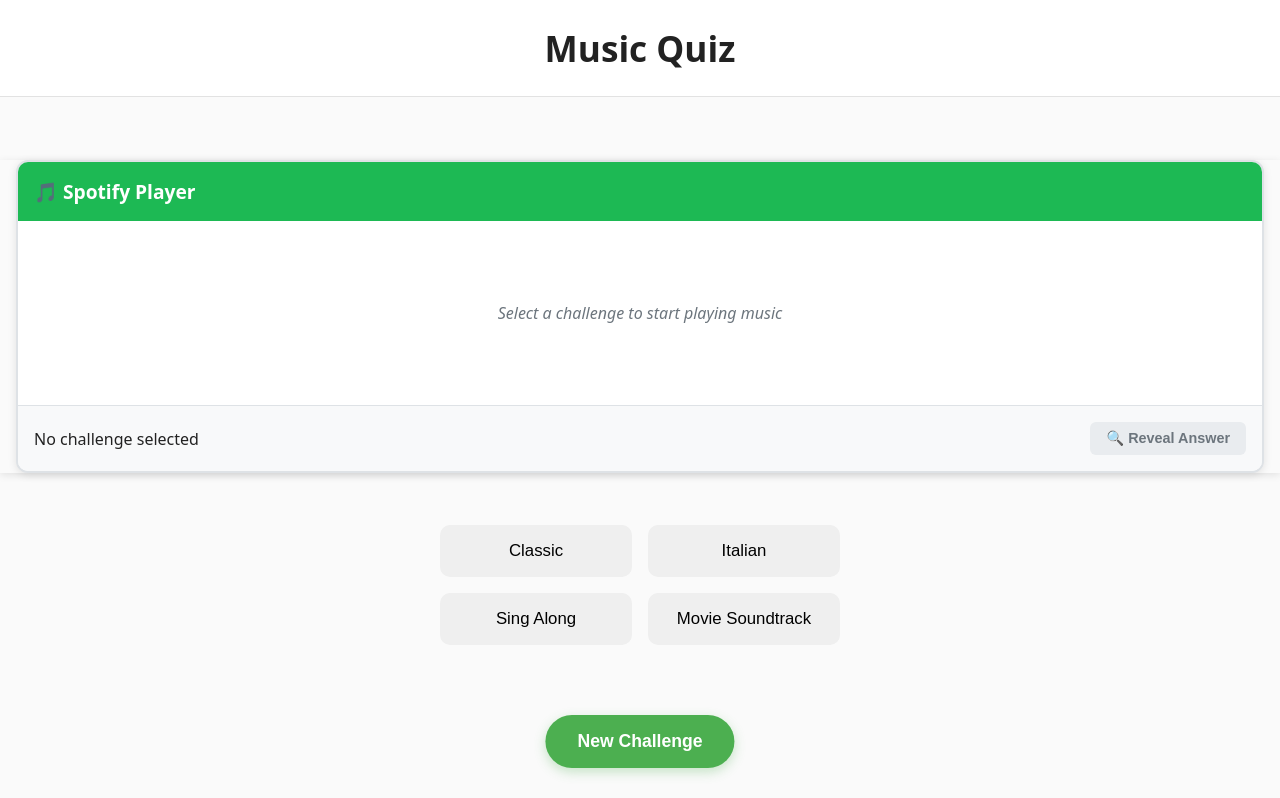
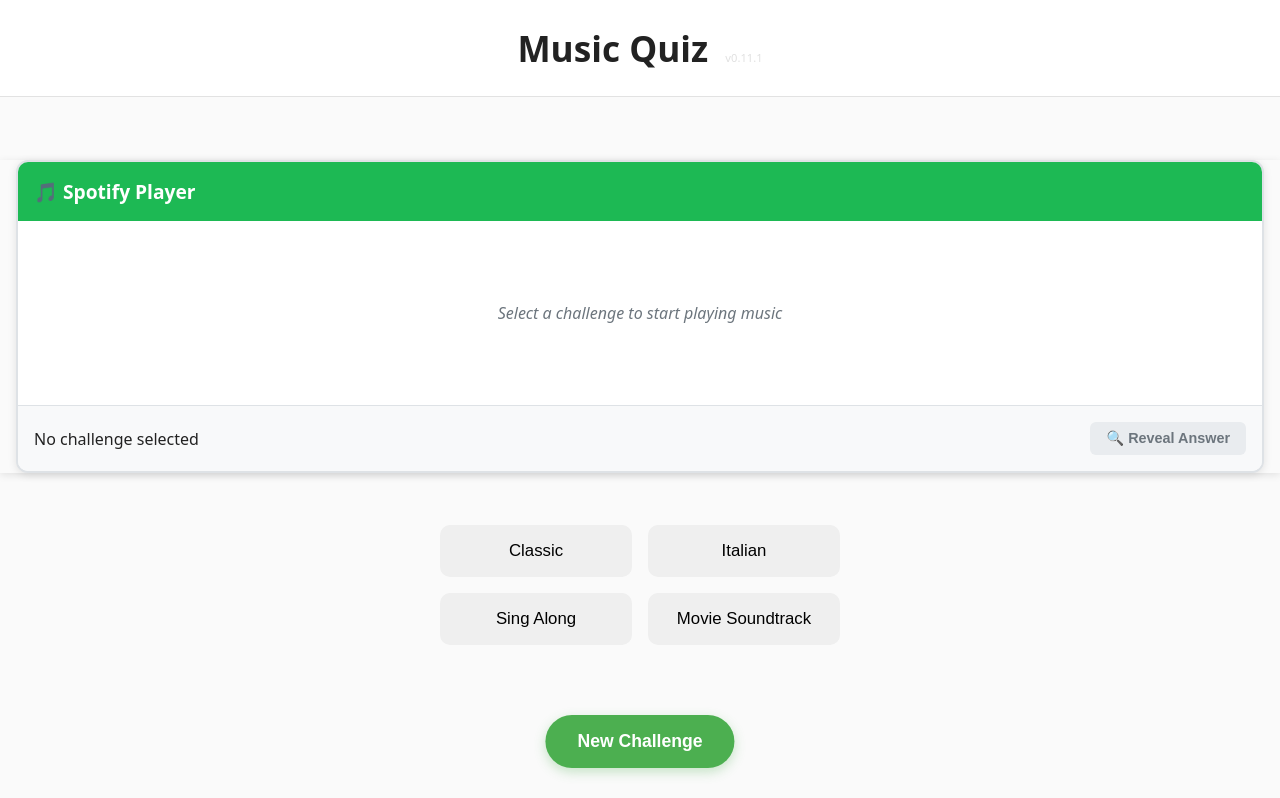
Before and after one commit to flyingfrog81/musicquizz, a plain HTML site: page index.html in a window 1280 px wide. Drawn offline with Linux system fonts and the light colour scheme.

Commit message:
feat: add subtle version number display on main screen (v0.11.1)
✨ New Feature:
- Version number now appears next to 'Music Quiz' title on initial load
- Subtle light grey styling with reduced opacity for minimal visual impact
- Automatically shows current APP_VERSION from code

🎨 Design:
- Small font size (0.7rem) and light weight (400)
- Light grey color (#ccc) with 60% opacity
- Smart display logic: only shows on main title, disappears during navigation
- Maintains clean UI during gameplay while providing version reference

💡 Benefits:
- Easy version identification for debugging and support
- Automatic version sync with code changes
- Non-intrusive user experience
- Helpful for development and deployment tracking

```diff
--- a/app.js
+++ b/app.js
@@ -10,7 +10,7 @@ const challengeContainer    = document.getElementById("challenge");
 // VERSION INFO
 // ---------------------------------------------------------
 
-const APP_VERSION = '0.11.0';
+const APP_VERSION = '0.11.1';
 
 
 // ---------------------------------------------------------
@@ -409,7 +409,14 @@ function initializeSpotifyPlayer() {
 
 // Update page title dynamically
 function updateTitle(newTitle) {
-  document.querySelector('h1').textContent = newTitle;
+  const h1 = document.querySelector('h1');
+
+  // Show version number only on initial "Music Quiz" title
+  if (newTitle === 'Music Quiz') {
+    h1.innerHTML = `Music Quiz <span class="version-number">v${APP_VERSION}</span>`;
+  } else {
+    h1.textContent = newTitle;
+  }
 }
 
 // Render category buttons
--- a/styles.css
+++ b/styles.css
@@ -23,6 +23,14 @@ h1 {
   margin: 0;
   font-size: 1.8rem;
   font-weight: 600;
+}
+
+.version-number {
+  font-size: 0.7rem;
+  font-weight: 400;
+  color: #ccc;
+  margin-left: 0.5rem;
+  opacity: 0.6;
 }
 
 /* Container panels */
```
